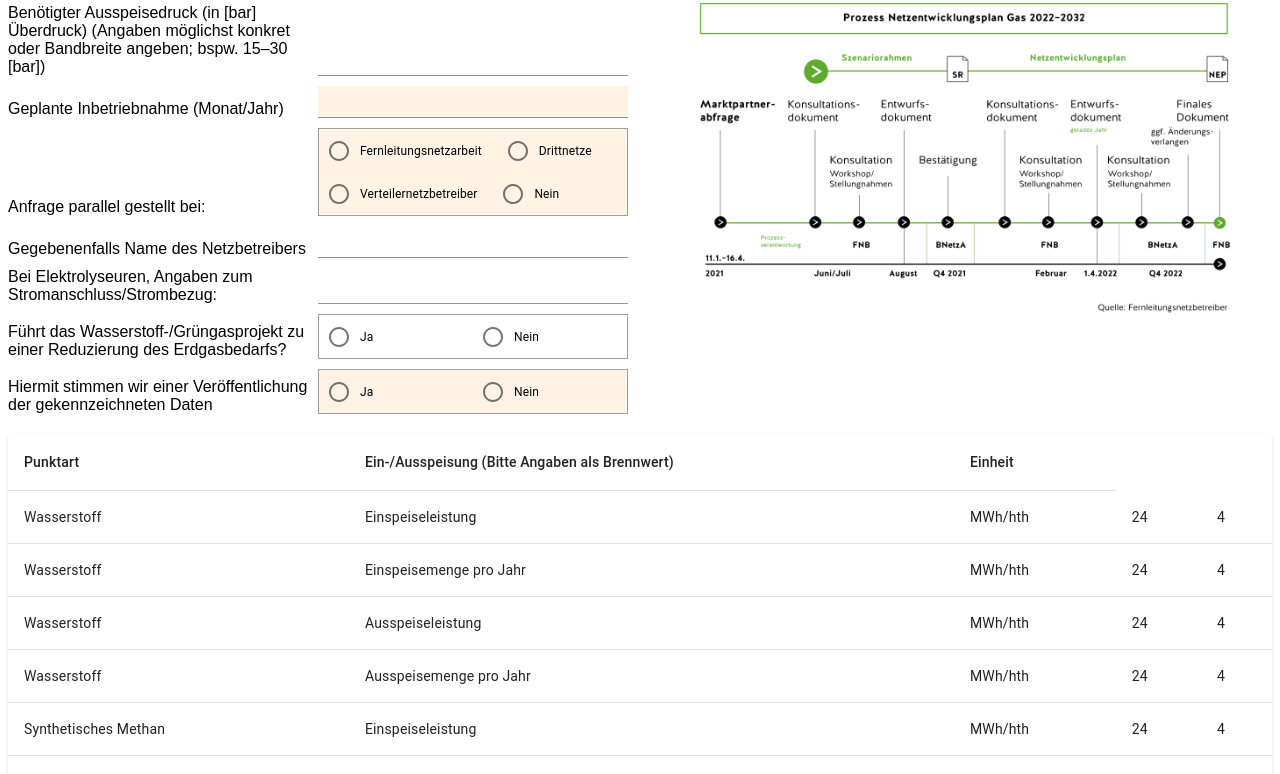
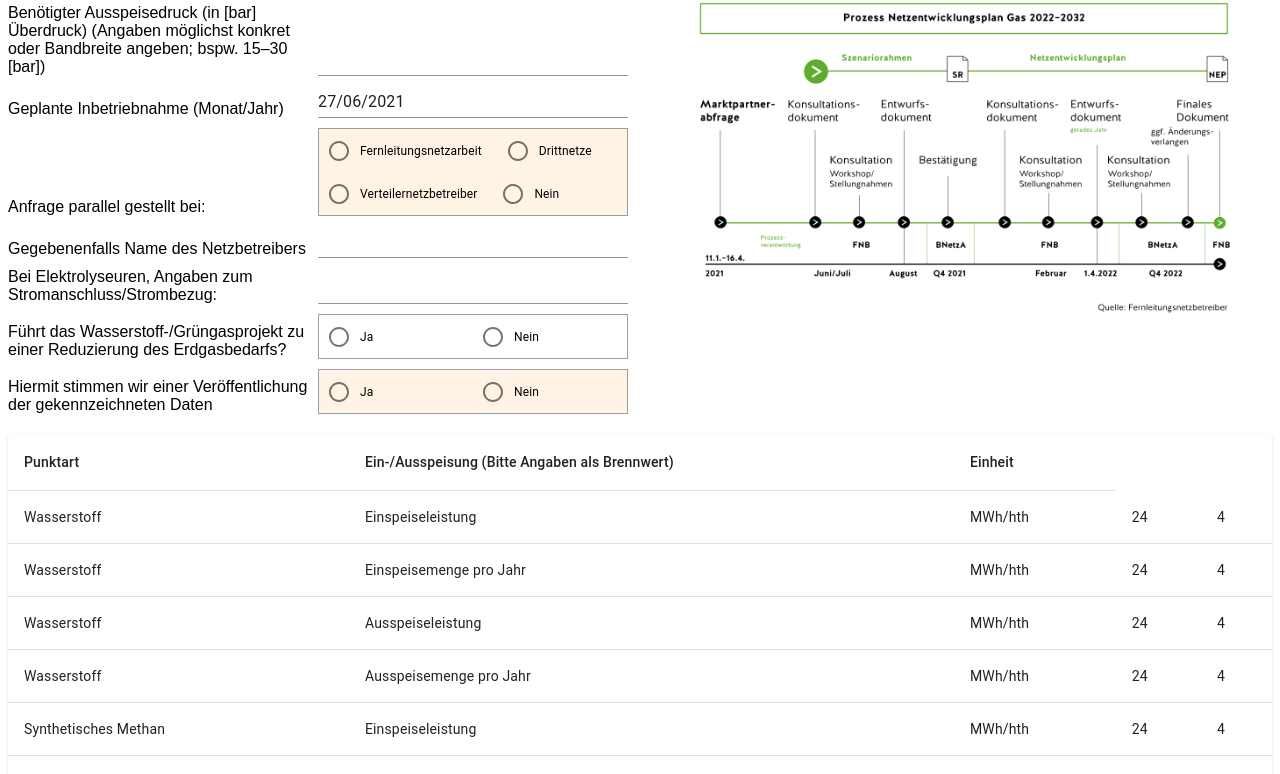
Before and after one commit to pascalstoeppelkamp/marktabfrage, a React (Create React App) app: page / in a window 1280 px wide. Shown: the part 1074-1848 px from the top of the page. Built offline with nearby package versions, Linux system fonts and the light colour scheme.

Commit message:
Datepicker, Descriptionfield Datenübergabe

```diff
--- a/package.json
+++ b/package.json
@@ -3,10 +3,14 @@
   "version": "0.1.0",
   "private": true,
   "dependencies": {
+    "@date-io/date-fns": "^1.3.13",
+    "@date-io/moment": "^1.3.13",
     "@material-ui/core": "^4.11.4",
+    "@material-ui/pickers": "^3.3.10",
     "@testing-library/jest-dom": "^5.14.1",
     "@testing-library/react": "^11.2.7",
     "@testing-library/user-event": "^12.8.3",
+    "date-fns": "^2.8.1",
     "react": "^17.0.2",
     "react-dom": "^17.0.2",
     "react-scripts": "4.0.3",
--- a/src/App.js
+++ b/src/App.js
@@ -5,6 +5,7 @@ import Form from './sites/Form';
 import Site2 from './sites/Site2';
 import { Box, Grid } from '@material-ui/core';
 import Table from './components/Table';
+
 const styles = {
   container: {
     height: '100vh',
@@ -18,6 +19,7 @@ const styles = {
     width: '100%'
   }
 }
+
 export default class App extends Component {
   constructor(props) {
     super(props);
@@ -25,27 +27,33 @@ export default class App extends Component {
       allData: {}
     }
   }
-  setAllData(data) {
+
+  setAllData = (data) => {
     let { allData } = this.state;
-    let { id, value, label } = data;
+    let { id } = data;
     allData[id] = data;
-
     this.setState({ allData })
   }
+
   render() {
-
     return (
       <Box style={styles.container}>
         <HeaderLogos />
         <Header />
-        <Grid container spacing={3} style={{}}>
+
+        <Grid container spacing={3}>
           <Grid item xs={12} sm={6}>
-            <Box style={styles.form}><Form setAllData={this.setAllData.bind(this)} /></Box>
+            <Box style={styles.form}>
+              <Form setAllData={this.setAllData} />
+            </Box>
           </Grid>
           <Grid item xs={12} sm={6}>
-            <Box style={styles.rightPage}><Site2 /></Box>
+            <Box style={styles.rightPage}>
+              <Site2 allData={this.setAllData} />
+            </Box>
           </Grid>
         </Grid>
+
         <Box style={{ marginTop: 20 }}>
           <Table />
         </Box>
--- a/src/components/DescriptionField.js
+++ b/src/components/DescriptionField.js
@@ -15,13 +15,38 @@ const styles = {
 }
 
 export default class Test extends React.Component {
+    constructor(props) {
+        super(props);
+        this.state = {
+            descriptionField: {
+                label: "Ausführliche Projektbeschreibung inkl. Beschreibung des Projektstatus",
+                type: "TextField",
+                published: true,
+                id: "descriptionField",
+                value: ""
+            },
+        }
+    }
+
+    _changeTextField = (value) => {
+        value = value.target.value;
+        let { descriptionField } = this.state;
+        descriptionField.value = value
+        this.setState({ descriptionField })
+        this.props.allData(descriptionField)
+
+    }
+
     render() {
+        let { descriptionField } = this.state;
         return (
             <Box style={{ height: '100%', width: '100%' }}>
                 <Typography style={{ fontFamily: "sans-serif" }}>Ausführliche Projektbeschreibung inkl. Beschreibung des Projektstatus:</Typography>
                 <Box style={{ height: '100%', width: '100%' }}>
                     <textarea
                         style={styles.input}
+                        value={descriptionField.value}
+                        onChange={this._changeTextField}
                     />
                 </Box>
             </Box>
--- /dev/null
+++ b/src/components/FormComponent/DatePicker.js
@@ -0,0 +1,31 @@
+import React, { Component } from 'react';
+import {
+    DatePicker,
+    TimePicker,
+    DateTimePicker,
+    MuiPickersUtilsProvider,
+} from '@material-ui/pickers';
+import DateFnsUtils from '@date-io/moment'; // choose your lib
+export default class DatePickerr extends Component {
+    constructor(props) {
+        super(props);
+        this.state = {
+            selectedDate: new Date()
+        }
+    }
+
+    handleDateChange = (selectedDate, data) => {
+        this.setState({ selectedDate });
+        data.value = new Date(selectedDate);
+        this.props.setAllData(data);
+    }
+    render() {
+        let { selectedDate } = this.state;
+        let { data } = this.props;
+        return (
+            <MuiPickersUtilsProvider utils={DateFnsUtils}>
+                <DatePicker format={"DD/MM/YYYY"} style={{ width: '100%' }} value={selectedDate} onChange={(date) => this.handleDateChange(date, data)} />
+            </MuiPickersUtilsProvider>
+        )
+    }
+}
--- a/src/components/FormComponent/index.js
+++ b/src/components/FormComponent/index.js
@@ -4,7 +4,7 @@ import TextField from './TextField';
 import RadioButton from './RadioButton'
 import DropDown from './DropDown';
 import CheckBox from './CheckBox';
-
+import DatePicker from './DatePicker';
 const styles = {
     container: {
         display: "flex",
@@ -52,6 +52,8 @@ export default class FormComponent extends Component {
                 return <DropDown setAllData={this.props.setAllData} id={id} values={values} data={data} published={published} />
             case "Checkbox":
                 return <CheckBox setAllData={this.props.setAllData} id={id} values={values} data={data} published={published} />
+            case "Datepicker":
+                return <DatePicker setAllData={this.props.setAllData} id={id} values={values} data={data} published={published} />
             default:
                 return <TextField setAllData={this.props.setAllData} data={data} id={id} published={published} />
         }
--- a/src/data/Data.js
+++ b/src/data/Data.js
@@ -156,7 +156,7 @@ const fields = {
     },
     plannedInstallation: {
         label: "Geplante Inbetriebnahme (Monat/Jahr)",
-        type: "Textfield",
+        type: "Datepicker",
         published: true,
         id: "plannedInstallation",
         value:{}
--- a/src/sites/Site2.js
+++ b/src/sites/Site2.js
@@ -21,7 +21,7 @@ export default class Site2 extends Component {
         return (
             <Box style={styles.container}>
                 <Box style={styles.description}>
-                    <DescriptionField />
+                    <DescriptionField allData={this.props.allData} />
                 </Box>
                 <Box style={styles.image}>
                     <NetworkDevelopmentPlan />
```
Also changed, not shown: 1 other file (tests, documents, lock files or other folders).
